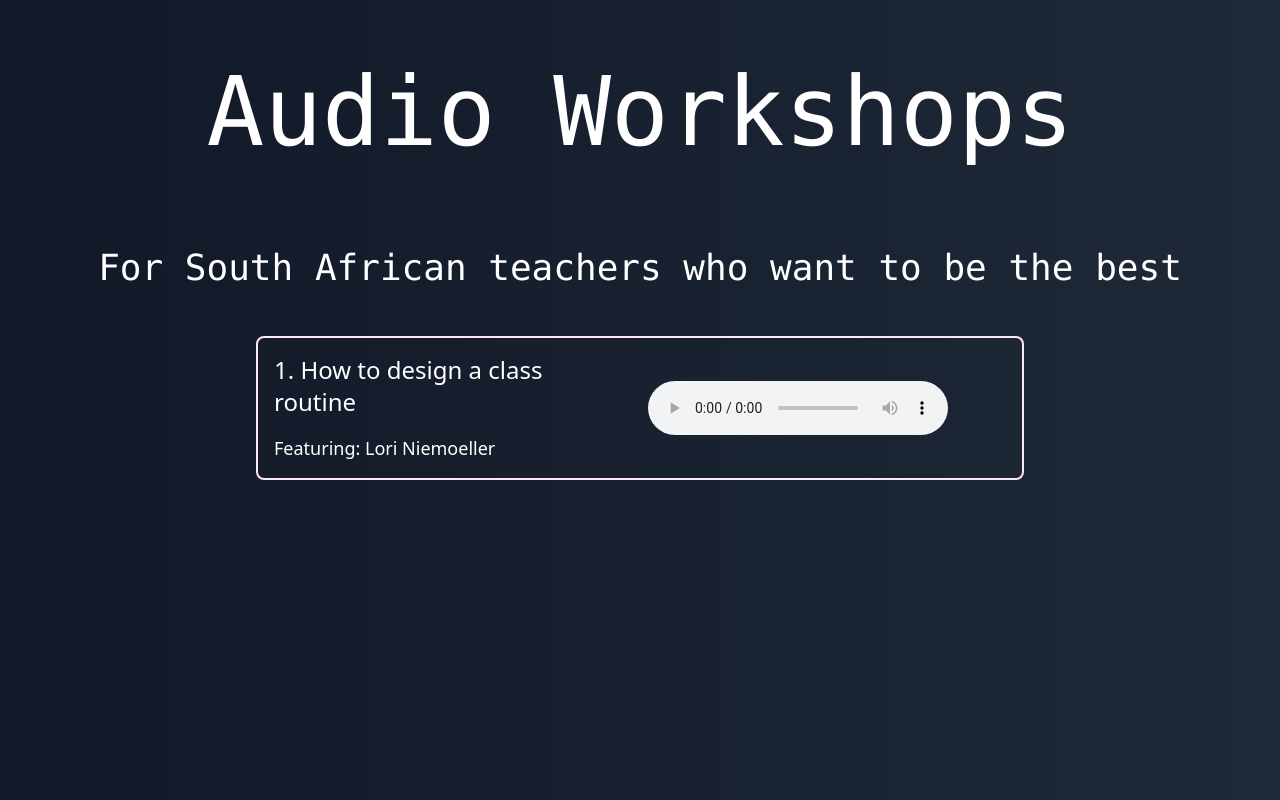
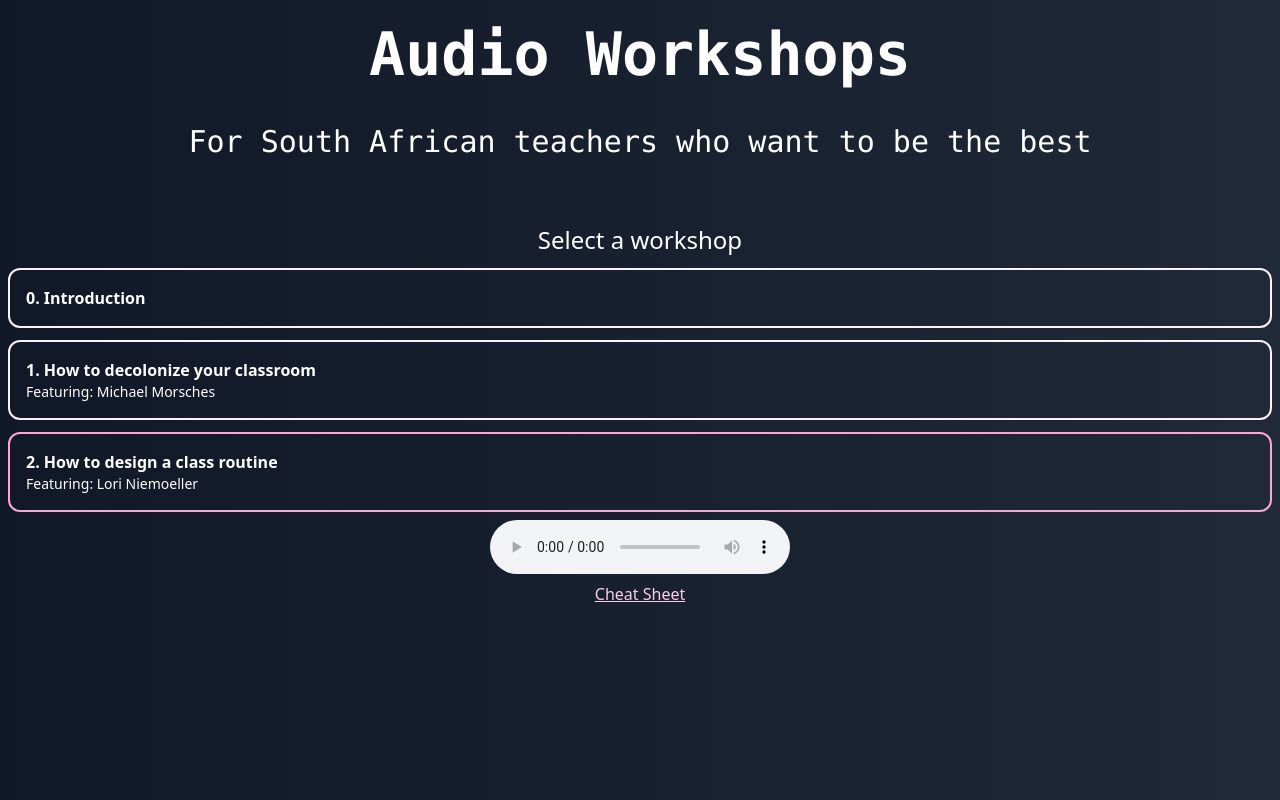
Before and after one commit to jonathan-woodruff/audio-workshops, a plain HTML site: page index.html in a window 1280 px wide. Drawn offline with Linux system fonts and the light colour scheme.

Commit message:
update layout and styling

```diff
--- a/index.html
+++ b/index.html
@@ -9,20 +9,44 @@
 </head>
 <body class="bg-gradient-to-r from-gray-900 to-gray-800">
     <header>
-        <div class="flex justify-center py-16">
-            <h1 class="text-white text-8xl font-mono">Audio Workshops</h1>
-        </div>
-        <div class="flex justify-center py-6">
-            <h2 class="text-white text-4xl font-mono">For South African teachers who want to be the best</h2>
-        </div>
+        <hgroup>
+            <h1 class="text-white text-6xl font-mono font-bold my-2 py-4 px-4 text-center">Audio Workshops</h1>
+            <p class="text-white my-2 py-4 px-4 text-3xl font-mono text-center">For South African teachers who want to be the best</p>
+        </hgroup>
     </header>
     <main>
+        <div class="mt-12 px-2">
+            <h2 class="text-center text-white text-2xl px-4">Select a workshop</h2>
+            <div class="p-4 mt-3 border-2 border-pink-50 rounded-xl">
+                <p class="text-white text-md font-semibold">0. Introduction</p>
+            </div>
+            <div class="p-4 mt-3 border-2 border-pink-50 rounded-xl">
+                <p class="text-white text-md font-semibold">1. How to decolonize your classroom</p>
+                <p class="text-white text-sm">Featuring: Michael Morsches</p>
+            </div>
+            <div class="p-4 mt-3 border-2 border-pink-300 rounded-xl">
+                <p class="text-white text-md font-semibold">2. How to design a class routine</p>
+                <p class="text-white text-sm">Featuring: Lori Niemoeller</p>
+            </div>
+            <div class="flex justify-center mt-2">
+                <audio controls>
+                    <source src="./audio/testmp3.m4a" type="audio/mp4" />
+                    Please update your browser or try a different browser to play the audio.
+                </audio>
+            </div>
+            <div class="mt-2 text-center">
+                <a href="#" target="_blank" class="text-pink-200 underline">Cheat Sheet</a>
+            </div>
+        </div>
+        <!--
         <div class="flex justify-center mt-6">
-            <div class="grid grid-cols-2 gap-4 w-3/5 border-2 border-pink-100 rounded-lg">
-                <div class="col-span-1">
-                    <h3 class="text-white text-2xl p-4">1. How to design a class routine</h3>
-                    <p class="text-white text-lg pl-4 pb-4">Featuring: Lori Niemoeller</p>
+            <div class="grid grid-cols-2 gap-4 w-3/5 border-2 border-amber-100 rounded-lg">
+                <div class="col-span-1 py-4">
+                    <h2 class="text-white text-2xl pl-4">1. How to design a class routine</h3>
+                    <p class="text-white text-lg pt-1 pl-4">Featuring: Lori Niemoeller</p>
+                    <a href="#" target="_blank" class="text-amber-200 pt-1 pl-4 underline">Cheat Sheet</a>
                 </div>
+
                 <div class="col-span-1 content-center items-start">
                     <audio controls>
                         <source src="./audio/testmp3.m4a" type="audio/mp4" />
@@ -31,6 +55,7 @@
                 </div>
             </div>
         </div>
+        -->
     </main>
 </body>
 </html>
```
Also changed, not shown: css/output.css.
